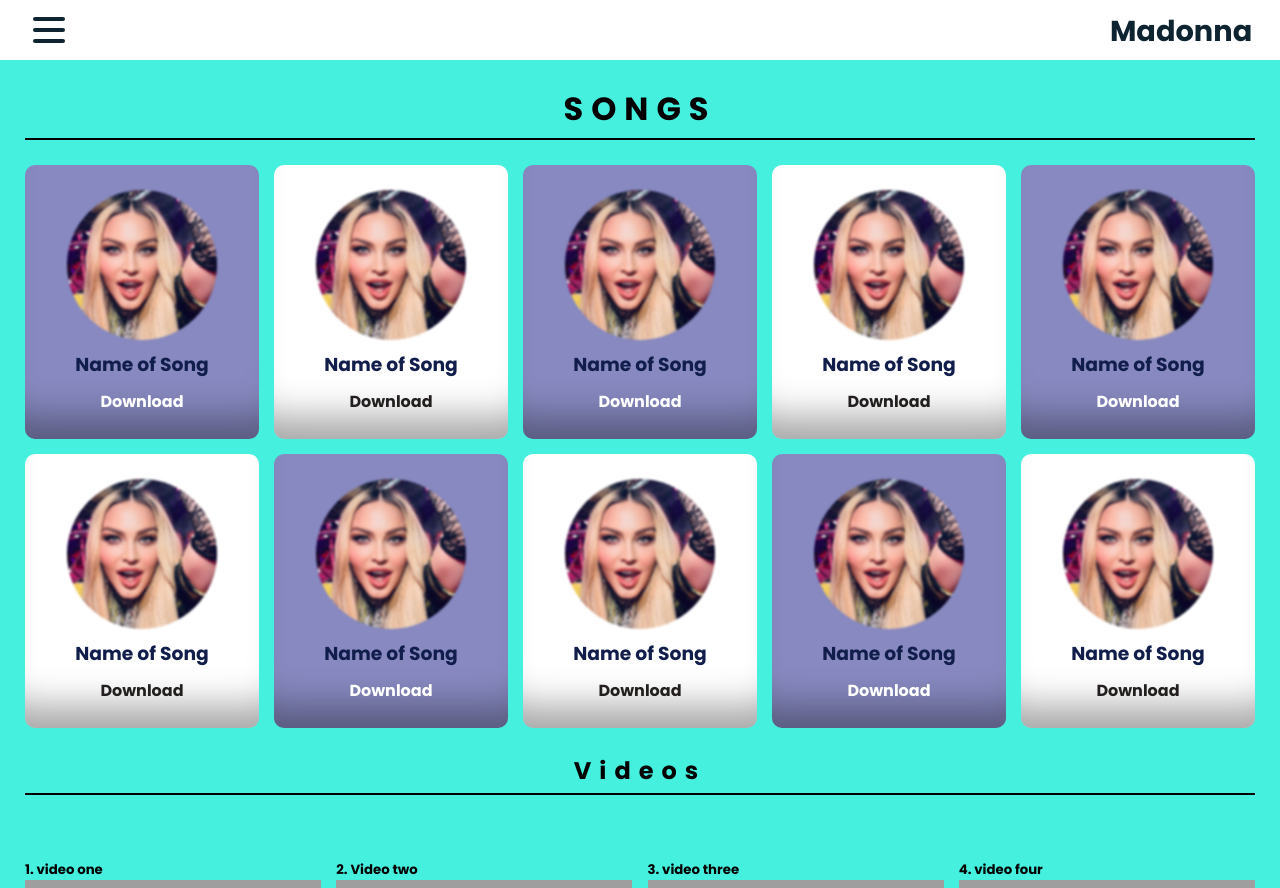
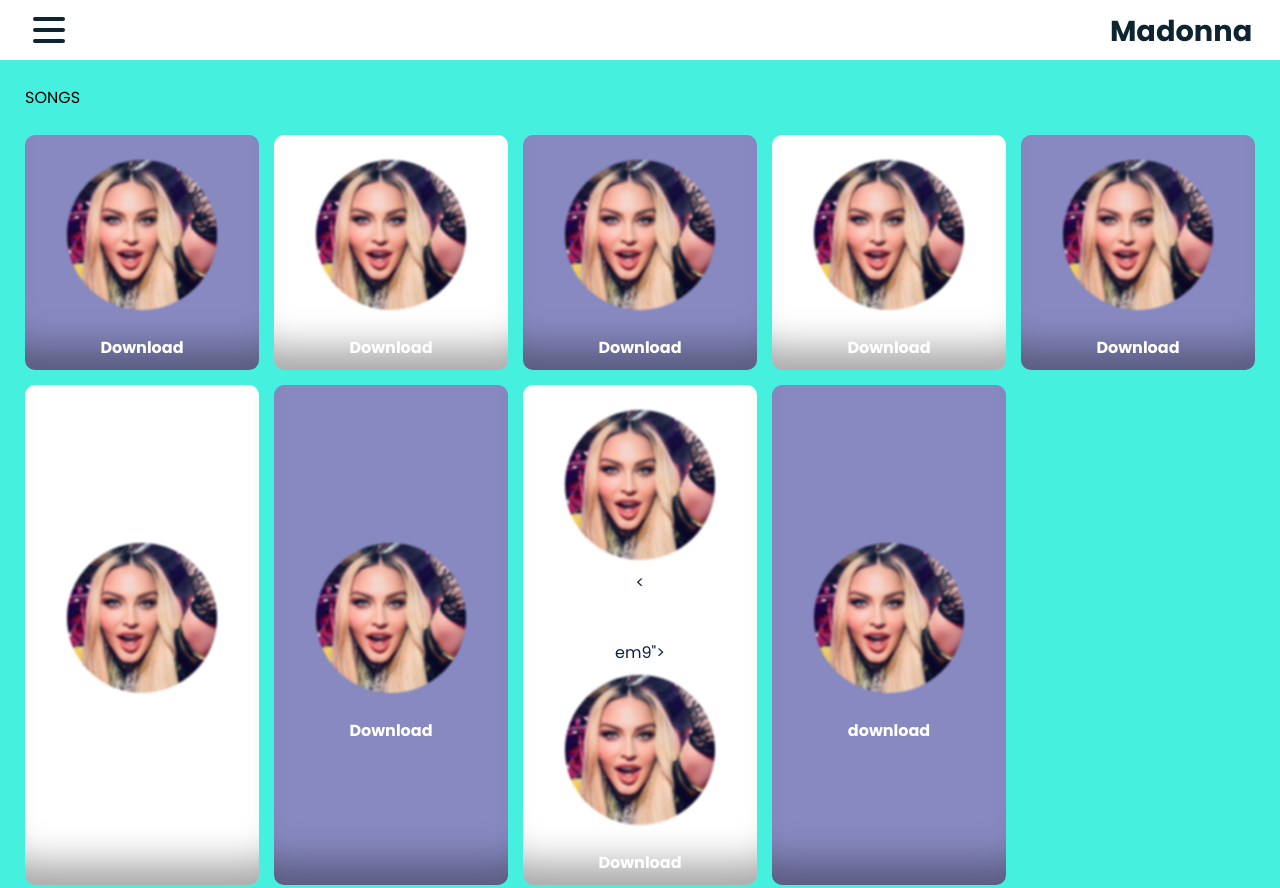
Before and after one commit to app-HI/Madonna-Design, a plain HTML site: page index.html in a window 1280 px wide. Shown: the top 888 px of the page. Drawn offline with Linux system fonts and the light colour scheme; grey boxes are pictures that could not be loaded.

Commit message:
change some styles

```diff
--- a/index.html
+++ b/index.html
@@ -36,57 +36,55 @@
     <!-- Main container -->
 
     <main class="container-fluid">
-      <h1>SONGS</h1>
+      <hD>SONGS</h1>
       <section class="section-songs">
         <div class="item item1">
           <img src="./Media/images/110820221660234770.jpeg" alt="#" />
-          <h3>Name of Song</h3>
-          <p>Download</p>
+
+          <a href="./Media/media/La Isla Bonita - MADONNA.mp3">Download</a>
         </div>
         <div class="item item2">
           <img src="./Media/images/110820221660234770.jpeg" alt="#" />
-          <h3>Name of Song</h3>
-          <p>Download</p>
+
+          <a href="./Media/media/La Isla Bonita - MADONNA.mp3">Download</a>
         </div>
         <div class="item item3">
           <img src="./Media/images/110820221660234770.jpeg" alt="#" />
-          <h3>Name of Song</h3>
-          <p>Download</p>
+
+          <a href="./Media/media/La Isla Bonita - MADONNA.mp3">Download</a>
         </div>
         <div class="item item4">
           <img src="./Media/images/110820221660234770.jpeg" alt="#" />
-          <h3>Name of Song</h3>
-          <p>Download</p>
+
+          <a href="./Media/media/La Isla Bonita - MADONNA.mp3">Download</a>
         </div>
         <div class="item item5">
           <img src="./Media/images/110820221660234770.jpeg" alt="#" />
-          <h3>Name of Song</h3>
-          <p>Download</p>
+
+          <a href="./Media/media/La Isla Bonita - MADONNA.mp3">Download</a>
         </div>
         <div class="item item6">
           <img src="./Media/images/110820221660234770.jpeg" alt="#" />
-          <h3>Name of Song</h3>
-          <p>Download</p>
+
+          <a href="./Media/media/La Isla Bonita - MADONNA.mp3">Download</a>
         </div>
         <div class="item item7">
           <img src="./Media/images/110820221660234770.jpeg" alt="#" />
-          <h3>Name of Song</h3>
-          <p>Download</p>
+
+          <a href="./Media/media/La Isla Bonita - MADONNA.mp3">Download</a>
         </div>
-        <div class="item item8">
+        <div class="item itemD">
           <img src="./Media/images/110820221660234770.jpeg" alt="#" />
-          <h3>Name of Song</h3>
-          <p>Download</p>
-        </div>
-        <div class="item item9">
+
+          <<a href="./Media/media/La Isla Bonita - MADONNA.mp3">download</a>em9">
           <img src="./Media/images/110820221660234770.jpeg" alt="#" />
-          <h3>Name of Song</h3>
-          <p>Download</p>
+
+          <a href="./Media/media/La Isla Bonita - MADONNA.mp3">Download</a>
         </div>
         <div class="item item10">
           <img src="./Media/images/110820221660234770.jpeg" alt="#" />
-          <h3>Name of Song</h3>
-          <p>Download</p>
+
+          <a href="./Media/media/La Isla Bonita - MADONNA.mp3">download</a>
         </div>
       </section>
       <section class="section-video">
@@ -141,7 +139,7 @@
     </main>
     <!-- End of Main container -->
 
-    <!-- Footer -->
+    <!-- this is Footer section -->
     <footer class="page-footer">
       <span class="span-footer">Madonna</span>
       Website
--- a/style.css
+++ b/style.css
@@ -5,6 +5,7 @@
   --color-small: #c2cae8;
   --color-section: #8380b6;
   --color-div: #111d4a;
+  --font-size:16px;
 }
 *,
 body {
@@ -212,14 +213,21 @@
   border-radius: 50%;
   filter: blur(1.09px);
   transition: all 0.7s cubic-bezier(0.165, 0.84, 0.44, 1);
+  overflow: hidden;
 }
 
-.item p {
+.item a {
   color: white;
   transition: all 0.4s ease-in-out;
   font-weight: bold;
+  text-decoration: none;
+  transform: translateY(60%);
+  transition: all .6s ease-in-out;
 }
-.item p:hover {
+.item:hover a{
+  transform: translateY(10%);
+}
+.item a:hover {
   color: rgb(239, 13, 47);
   transform: scale(1.1);
   font-weight: 900;
```
